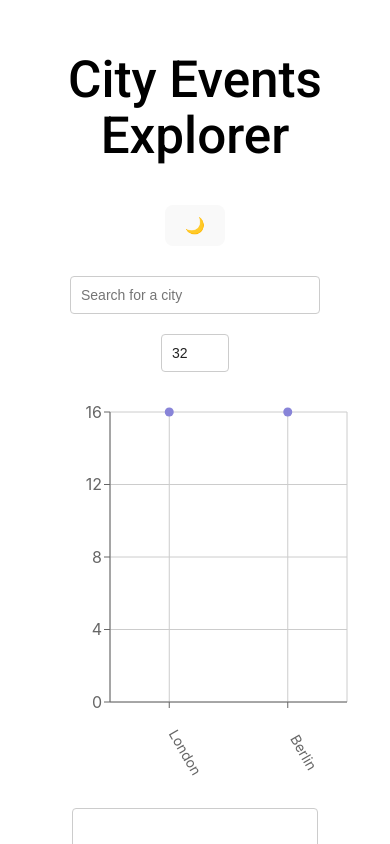
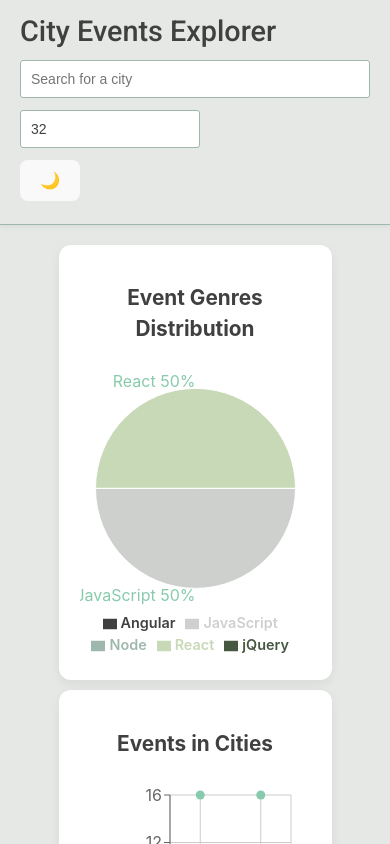
Before and after one commit to annapgsm/meet, a React (Vite) app: page / in a window 390 px wide. Shown: the top 844 px of the page. Built offline with nearby package versions, Linux system fonts and the light colour scheme.

Commit message:
Added second chart and css styling

```diff
--- a/src/App.css
+++ b/src/App.css
@@ -4,8 +4,9 @@
    THEME VARIABLES
    ================================ */
 
+
+  /* LIGHT THEME DEFAULT
 :root {
-  /* LIGHT THEME DEFAULT */
   --color-bg: #ffffff;
   --color-text: #222222;
   --color-heading: #000000;
@@ -30,9 +31,34 @@
   --color-button-text: #000000;
 
   --transition-speed: 0.3s;
+} */
+
+:root {
+  --color-bg: #E6E8E6;
+  --color-text: #3F403F;
+  --color-heading: #3F403F;
+
+  --color-input-bg: #ffffff;
+  --color-input-border: #9FB8AD;
+  --color-input-text: #3F403F;
+
+  --color-suggestion-bg: #CED0CE;
+  --color-suggestion-hover: #9FB8AD;
+  --color-suggestion-text: #3F403F;
+  --color-suggestion-shadow: rgba(0, 0, 0, 0.2);
+
+  --color-event-bg: #ffffff;
+  --color-event-border: #9FB8AD;
+  --color-event-text: #3F403F;
+
+  --color-details-text: #3F403F;
+
+  --color-button-bg: #9FB8AD;
+  --color-button-text: #ffffff;
 }
 
-/* DARK MODE OVERRIDE */
+
+/* DARK MODE OVERRIDE  */
 .App.dark {
   --color-bg: #1a1a1a;
   --color-text: #eeeeee;
@@ -61,11 +87,13 @@
    ================================ */
 
 .App {
-  text-align: center;
-  padding: 2% 5%;
-  margin: 10px auto;
+  min-width: 320px;
+  width: 100vw;
+  max-width: 100%;
+  min-height: 100vh;
   background-color: var(--color-bg);
   color: var(--color-text);
+  margin: 0 auto;
 }
 
 .App * {
@@ -74,10 +102,13 @@
 
 .App h1 {
   font-family: 'Roboto', sans-serif;
-  font-weight: 200;
-  margin-bottom: 40px;
+  font-weight: 700; /* heavier for navbar title */
+  margin: 0;        /* remove bottom margin since header spacing handles it */
+  font-size: 1.8rem;
   color: var(--color-heading);
+  user-select: none;
 }
+
 
 ul {
   padding: 0;
@@ -87,6 +118,49 @@ ul {
 p {
   margin: 5px 0;
 }
+/* ================================
+   NAVBAR STYLE (App Header)
+   ================================ */
+
+.app-header {
+  display: flex;
+  justify-content: space-between;
+  align-items: center;
+  padding: 10px 32px;
+  background-color: var(--color-bg);
+  border-bottom: 1px solid var(--color-input-border);
+  box-shadow: 0 2px 5px rgba(0,0,0,0.05);
+  position: sticky;
+  top: 0;
+  z-index: 100;
+}
+
+.app-header h1 {
+  font-size: 1.8rem;
+  color: var(--color-heading);
+  font-weight: 700;
+  user-select: none;
+}
+
+.controls {
+  display: flex;
+  align-items: center;
+  gap: 15px;
+  flex-wrap: nowrap;
+}
+
+@media (max-width: 768px) {
+  .app-header {
+    flex-direction: column;
+    align-items: stretch;
+    gap: 12px;
+    padding: 16px 20px;
+  }
+
+  .controls {
+    justify-content: space-between;
+  }
+}
 
 /* ================================
    LIGHT/ DARK MODE
@@ -94,13 +168,14 @@ p {
 
 
 #theme-toggle {
-  margin-bottom: 30px;
+  margin-bottom: 10px;
+  height: 38px;
 }
 
 
 /* ================================
    INPUTS
-   ================================ */
+   ================================
 
 input[type="text"],
 input[type="number"] {
@@ -120,7 +195,24 @@ input[type="number"] {
 .city {
   width: 250px;
 }
+*/
 
+input[type="text"],
+input[type="number"] {
+  height: 38px;
+  line-height: 38px;
+  padding: 0 10px;
+  box-sizing: border-box;
+  font-size: 14px;
+  border-radius: 3px;
+  border: 1px solid var(--color-input-border);
+  background-color: var(--color-input-bg);
+}
+
+input[type="number"] {
+  width: 180px;               /* specific width for number input */
+  color: var(--color-input-text); /* color override */
+}
 /* ================================
    CITY SEARCH DROPDOWN
    ================================ */
@@ -163,18 +255,26 @@ input[type="number"] {
 /* ================================
    EVENT BOX
    ================================ */
+#event-list {
+  width: 70%;          /* same width as charts-section for alignment */
+  margin: 0 auto;      /* center horizontally */
+  min-height: 400px;   /* reserve vertical space even if no events */
+  padding: 0;          /* remove default ul padding */
+  box-sizing: border-box;
+  list-style: none;    /* remove bullets */
+}
 
 .event {
-  width: 70%;
+  width: 100%;
   padding: 10px 10px 35px;
   margin: 0 auto 10px auto;
   text-align: left;
-  border: 1px solid var(--color-event-border);
-  border-radius: 4px;
+  border: none;
+  border-radius: 12px;
+  box-shadow: 0 4px 12px rgba(0,0,0,0.06); /* subtle shadow */
   position: relative;
   background-color: var(--color-event-bg);
   color: var(--color-event-text);
-
   box-sizing: border-box;
   overflow-wrap: break-word;
 }
@@ -227,3 +327,92 @@ input[type="number"] {
  width: 250px;
  z-index: 1000;
 }
+
+/* ================================
+   CHARTS
+   ================================ */
+
+.charts-section {
+  width: 70%;
+  margin: 20px auto 20px;
+}
+
+.charts-container {
+  display: grid;
+  grid-template-columns: 1fr 1fr;
+  gap: 10px;
+}
+
+@media (max-width: 768px) {
+  .charts-container {
+    grid-template-columns: 1fr;
+  }
+}
+
+.chart-card {
+  background: #fff;               /* white background */
+  border-radius: 12px;           /* rounded corners */
+  padding: 20px;                 /* spacing inside the card */
+  box-shadow: 0 4px 12px rgba(0,0,0,0.06); /* subtle shadow */
+  display: flex;
+  flex-direction: column;        /* stack title, chart, legend vertically */
+  align-items: center;           /* center children horizontally */
+  max-width: 520px;      /* limits how wide the chart can become */
+  width: 100%;          /* allows shrinking on small screens */}
+
+.App.dark .chart-card {
+  background: #3f403f;           /* dark mode card bg */
+  box-shadow: 0 4px 12px rgba(0,0,0,0.3);  /* stronger shadow in dark mode */
+}
+
+.chart-title {
+  font-size: 1.3rem;             /* slightly larger text */
+  font-weight: 700;              /* bold font */
+  margin-bottom: 16px;           /* space below title */
+  color: var(--color-heading);   /* theme-aware text color */
+  user-select: none;             /* prevent text selection */
+  text-align: center;            /* center text */
+  width: 100%;                   /* full width for alignment */
+}
+
+/* Legend styling */
+.recharts-legend-wrapper {
+  margin-top: 50px;              /* space above legend */
+  font-weight: 600;              /* slightly bold */
+  font-size: 0.9rem;             /* smaller text */
+  color: var(--color-text);      /* theme text color */
+  text-align: center;            /* center legend text */
+  width: 100%;                   /* full width */
+  user-select: none;             /* no selection */
+}
+
+.recharts-legend-item {
+  margin-right: 25px;            /* space between legend items */
+  cursor: default;               /* no pointer on hover */
+  display: inline-flex;          /* inline with flex for alignment */
+  align-items: center;           /* vertical align color box and text */
+  gap: 6px;                     /* small gap between box and text */
+}
+
+.recharts-legend-item rect {
+  width: 14px !important;        /* size of color box */
+  height: 14px !important;
+  border-radius: 3px;            /* rounded corners on color box */
+  stroke: #ccc;                  /* subtle border on color box */
+  stroke-width: 1px;
+}
+
+
+@media (max-width: 768px) {
+  .controls {
+    flex-direction: column; /* stack inputs vertically */
+    gap: 12px;              /* spacing between inputs */
+    justify-content: stretch; /* stretch inputs full width */
+    width: 100%;            /* full width container */
+  }
+
+  .controls > * {
+    width: 100%;            /* each child takes full width */
+    max-width: none;        /* remove any max-width constraints */
+  }
+}
--- a/src/App.jsx
+++ b/src/App.jsx
@@ -4,6 +4,7 @@ import CitySearch from './components/CitySearch';
 import EventList from './components/EventList';
 import NumberOfEvents from './components/NumberOfEvents';
 import CityEventsChart from './components/CityEventsChart';
+import EventGenresChart from './components/EventGenresChart';
 import ThemeToggle from "./components/ThemeToggle";
 import { getEvents, extractLocations  } from './api';
 import { InfoAlert, ErrorAlert, WarningAlert } from './components/Alert';
@@ -67,20 +68,41 @@ const App = () => {
 
   return (
     <div className={`App ${theme}`}>
+      <header className="app-header">
         <h1>City Events Explorer</h1>
-        {/* Theme toggle placed top-level */}
-        <ThemeToggle theme={theme} toggleTheme={toggleTheme} />
-        <div className="alerts-container">
-          {infoAlert.length ? <InfoAlert text={infoAlert}/> : null}
-          {errorAlert.length ? <ErrorAlert text={errorAlert}/> : null}
-          {warningAlert.length ? <WarningAlert text={warningAlert}/> : null}
+        <div className="controls">
+          <CitySearch
+            allLocations={allLocations}
+            setCurrentCity={setCurrentCity}
+            setInfoAlert={setInfoAlert}
+            setErrorAlert={setErrorAlert}
+          />
+
+          <NumberOfEvents
+            currentNOE={currentNOE}
+            setCurrentNOE={setCurrentNOE}
+            setErrorAlert={setErrorAlert}
+          />
+
+          <ThemeToggle theme={theme} toggleTheme={toggleTheme} />
         </div>
-        <CitySearch allLocations={allLocations} setCurrentCity={setCurrentCity} setInfoAlert={setInfoAlert} setErrorAlert={setErrorAlert} />
-        <NumberOfEvents currentNOE={currentNOE} setCurrentNOE={setCurrentNOE} setErrorAlert={setErrorAlert} />
+      </header>
+
+      <div className="alerts-container">
+        {infoAlert.length ? <InfoAlert text={infoAlert}/> : null}
+        {errorAlert.length ? <ErrorAlert text={errorAlert}/> : null}
+        {warningAlert.length ? <WarningAlert text={warningAlert}/> : null}
+      </div>
+      <section className="charts-section">
         <div className="charts-container">
+          <EventGenresChart events={events} />
           <CityEventsChart allLocations={allLocations} events={events} />
         </div>
+      </section>
+
+      <section className="events-section">
         <EventList events={events} />
+      </section>
     </div>
   );
 }
--- a/src/components/CityEventsChart.jsx
+++ b/src/components/CityEventsChart.jsx
@@ -26,7 +26,9 @@ const CityEventsChart = ({allLocations, events}) => {
   };
 
   return (
-    <ResponsiveContainer width="99%" height={400}>
+    <div className="chart-card">
+      <h2 className="chart-title">Events in Cities</h2>
+      <ResponsiveContainer width="99%" height={300}>
         <ScatterChart
           margin={{
             top: 20,
@@ -39,9 +41,10 @@ const CityEventsChart = ({allLocations, events}) => {
           <XAxis type="category" dataKey="city" name="City" angle={60} interval={0} tick={{ dx: 20, dy: 40, fontSize: 14 }}/>
           <YAxis type="number" dataKey="count" name="Number of events" allowDecimals={false}  />
           <Tooltip cursor={{ strokeDasharray: '3 3' }} />
-        <Scatter name="Events" data={data} fill="#8884d8" />
+          <Scatter name="Events" data={data} fill="#87CBAC" />
         </ScatterChart>
       </ResponsiveContainer>
+    </div>
   );
 }
 
--- /dev/null
+++ b/src/components/EventGenresChart.jsx
@@ -0,0 +1,77 @@
+import React, { useState, useEffect } from 'react';
+import {
+    Pie,
+    PieChart,
+    Cell,
+    Legend,
+    ResponsiveContainer
+} from 'recharts';
+
+const EventGenresChart = ({events}) =>{
+
+    const [data, setData ] = useState([]);
+    const genres = ['React', 'JavaScript', 'Node', 'jQuery', 'Angular'];
+    const colors = ['#C7D9B7', '#CED0CE','#9FB8AD','#475841','#3F403F'];
+    useEffect(() => {
+        setData(getData());
+    }, [`${events}`])
+
+    const getData = () => {
+        const data = genres.map(genre => {
+            const filteredEvents = events.filter(event =>
+                event.summary.includes(genre)
+            );
+            return {
+                name: genre,
+                value: filteredEvents.length
+            };
+        });
+        return data;
+    }
+
+    const renderCustomizedLabel = ({ cx, cy, midAngle, outerRadius, percent, index }) => {
+        const RADIAN = Math.PI / 180;
+        const radius = outerRadius;
+        const x = cx + radius * Math.cos(-midAngle * RADIAN) * 1.07;
+        const y = cy + radius * Math.sin(-midAngle * RADIAN) * 1.07;
+
+        return percent ? (
+            <text
+            x={x}
+            y={y}
+            fill="#87CBAC"
+            textAnchor={x > cx ? 'start' : 'end'}
+            dominantBaseline="central"
+            >
+            {`${genres[index]} ${(percent * 100).toFixed(0)}%`}
+            </text>
+        ) : null;
+    };
+
+    return (
+        <div className="chart-card">
+            <h2 className="chart-title">Event Genres Distribution</h2>
+            <ResponsiveContainer width="99%" height={300}>
+                <PieChart>
+                    <Pie
+                        data={data}
+                        dataKey="value"
+                        labelLine={false}
+                        label={renderCustomizedLabel}
+                        outerRadius={100}
+                    >
+                        {data.map((entry, index) => (
+                            <Cell
+                            key={`cell-${index}`}
+                            fill={colors[index % colors.length]}
+                            />
+                        ))}
+                    </Pie>
+                    <Legend verticalAlign="bottom" align="center" />
+                </PieChart>
+            </ResponsiveContainer>
+        </div>
+    );
+};
+
+export default EventGenresChart;
--- a/src/components/NumberOfEvents.jsx
+++ b/src/components/NumberOfEvents.jsx
@@ -33,6 +33,7 @@ function NumberOfEvents({ currentNOE, setCurrentNOE, setErrorAlert }) {
       <input
         type="number"
         aria-label="number of events"
+        placeholder="Number of events"
         value={currentNOE === "" ? "" : currentNOE}
         onChange={handleInputChanged}
         min={1}
```
Lines whose indentation alone changed are shown as unchanged.
